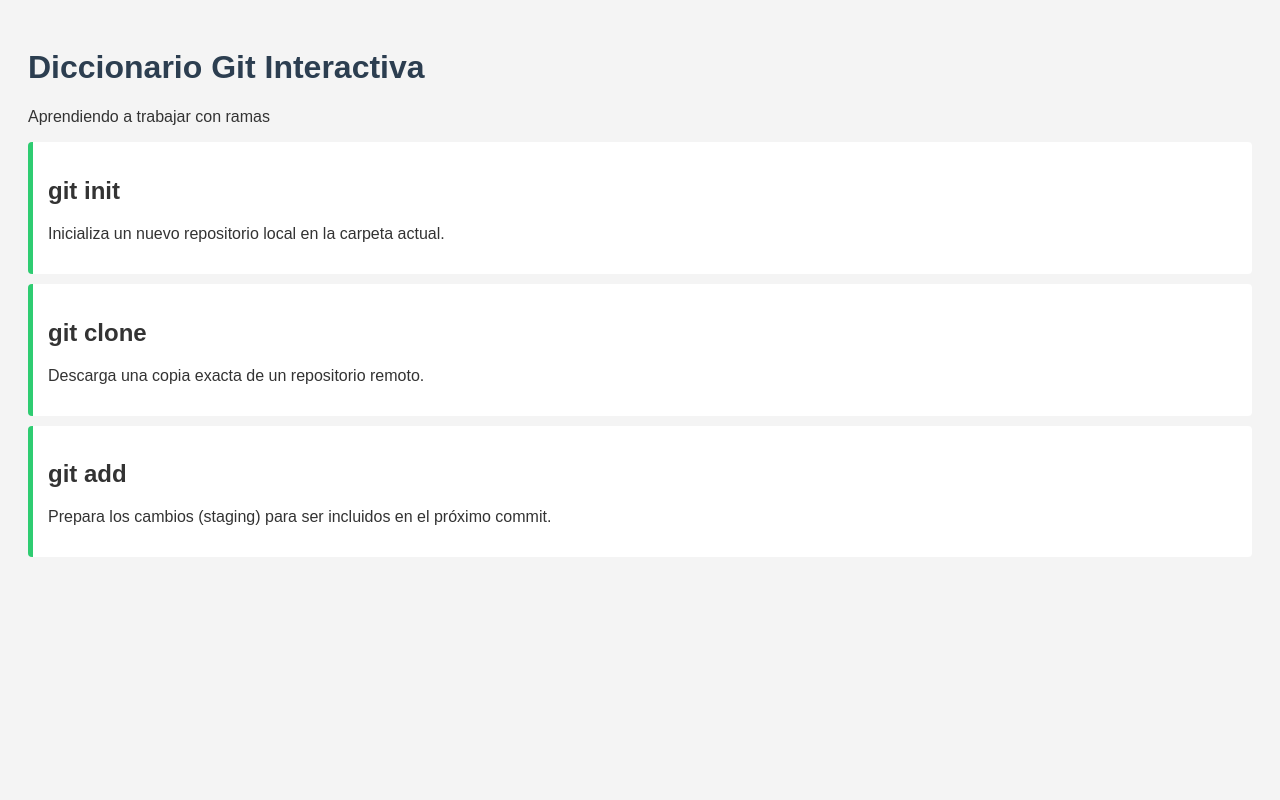
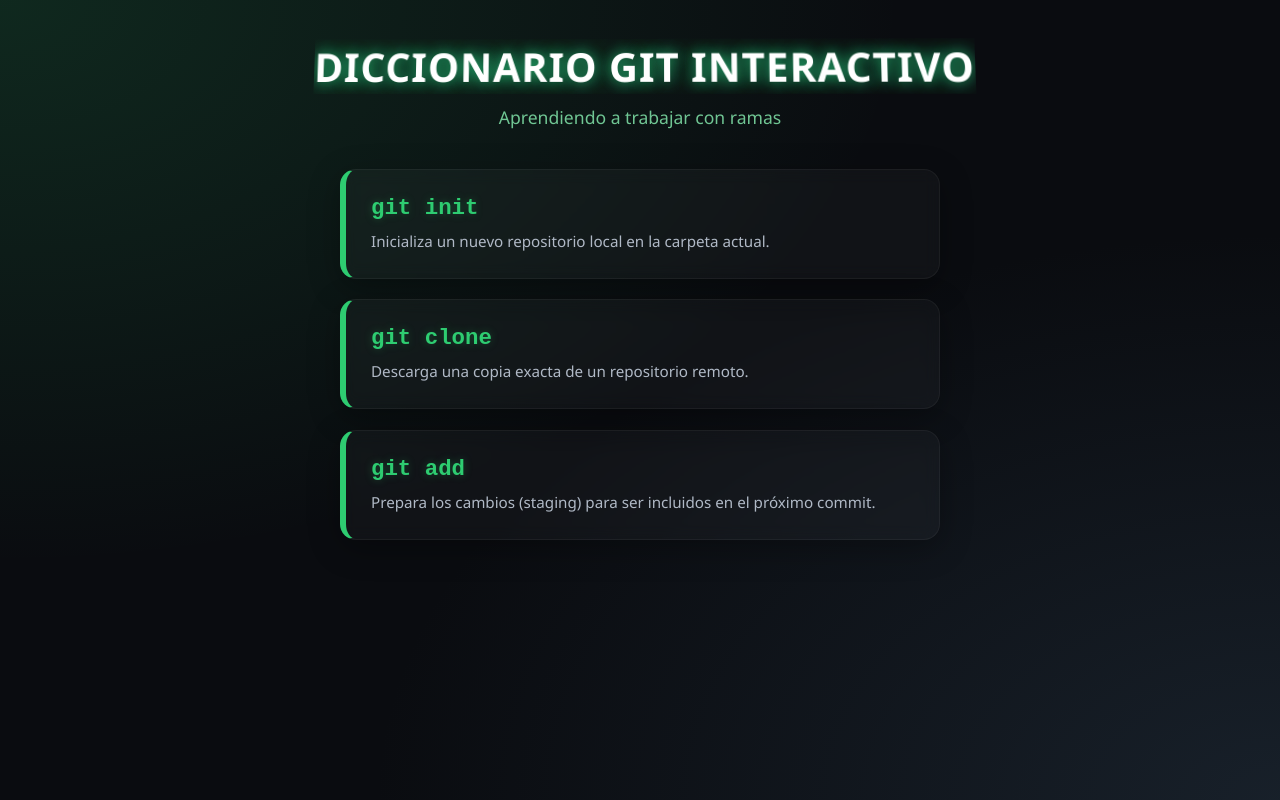
Before and after one commit to jeffersonQuispe199/ramas-, a plain HTML site: page index.html in a window 1280 px wide. Drawn offline with Linux system fonts and the light colour scheme.

Commit message:
cambio de visualizacion toque led movimiento en 3dcon IA

```diff
--- a/index.html
+++ b/index.html
@@ -8,7 +8,7 @@
 </head>
 <body>
     <header>
-        <h1>Diccionario Git Interactiva</h1>
+        <h1>Diccionario Git Interactivo</h1>
         <p>Aprendiendo a trabajar con ramas</p>
     </header>
     <main id="contenedor">
@@ -24,7 +24,8 @@
             <h2>git add</h2>
             <p>Prepara los cambios (staging) para ser incluidos en el próximo commit.</p>
         </section>
-        <!-- Aquí los estudiantes agregarán más comandos luego -->
-    </main>
+        </main>
+
+    <script src="script.js"></script>
 </body>
 </html>
--- a/style.css
+++ b/style.css
@@ -1,3 +1,156 @@
-body { font-family: sans-serif; background-color: #f4f4f4; color: #333; padding: 20px; }
-.comando { background: white; padding: 15px; margin-bottom: 10px; border-left: 5px solid #2ecc71; border-radius: 4px; }
-h1 { color: #2c3e50; }
+/* Reseteo y Fondo Oscuro Cyberpunk */
+* {
+    box-sizing: border-box;
+    margin: 0;
+    padding: 0;
+}
+
+body {
+    font-family: 'Segoe UI', Roboto, Helvetica, sans-serif;
+    background-color: #0a0c10;
+    background-image:
+        radial-gradient(at 0% 0%, rgba(46, 204, 113, 0.15) 0px, transparent 50%),
+        radial-gradient(at 100% 100%, rgba(44, 62, 80, 0.4) 0px, transparent 50%);
+    color: #e0e6ed;
+    padding: 40px 20px;
+    min-height: 100vh;
+    display: flex;
+    flex-direction: column;
+    align-items: center;
+}
+
+/* Encabezado con Estilo de Neón */
+header {
+    text-align: center;
+    margin-bottom: 40px;
+}
+
+h1 {
+    color: #ffffff;
+    font-size: 2.5rem;
+    font-weight: 800;
+    letter-spacing: 1px;
+    text-transform: uppercase;
+    text-shadow: 0 0 10px rgba(46, 204, 113, 0.6), 0 0 20px rgba(46, 204, 113, 0.2);
+    margin-bottom: 10px;
+}
+
+header p {
+    color: #8af3b4;
+    font-size: 1.1rem;
+    opacity: 0.8;
+}
+
+/* Contenedor Principal en Perspectiva */
+#contenedor {
+    width: 100%;
+    max-width: 600px;
+    display: flex;
+    flex-direction: column;
+    gap: 20px;
+    /* Activamos la perspectiva 3D para los hijos */
+    perspective: 1000px;
+}
+
+/* Tarjetas Comando: Glassmorphism + LED + 3D Setup */
+.comando {
+    background: rgba(255, 255, 255, 0.03);
+    border: 1px solid rgba(255, 255, 255, 0.05);
+    padding: 25px;
+    border-radius: 16px;
+    backdrop-filter: blur(8px);
+    -webkit-backdrop-filter: blur(8px);
+
+    /* El borde LED izquierdo clásico que tenías, pero ahora brilla */
+    border-left: 6px solid #2ecc71;
+    box-shadow: 0 8px 32px 0 rgba(0, 0, 0, 0.3);
+
+    /* Propiedades de transición para suavizar el movimiento */
+    transform-style: preserve-3d;
+    transform: perspective(1000px) rotateX(0deg) rotateY(0deg) translateZ(0px);
+    transition: transform 0.1s ease, box-shadow 0.3s ease, background 0.3s ease;
+    cursor: pointer;
+}
+
+/* Efecto Hover: Luces LED se encienden */
+.comando:hover {
+    background: rgba(46, 204, 113, 0.08);
+    border-color: rgba(46, 204, 113, 0.3);
+    /* Sombra LED verde neón */
+    box-shadow:
+        0 15px 35px rgba(0, 0, 0, 0.5),
+        0 0 15px rgba(46, 204, 113, 0.4);
+}
+
+/* Detalles del texto con efecto de profundidad 3D (translateZ) */
+.comando h2 {
+    color: #2ecc71;
+    font-size: 1.4rem;
+    margin-bottom: 8px;
+    font-family: 'Courier New', Courier, monospace;
+    transform: translateZ(30px); /* Hace que el título "salga" de la tarjeta */
+    text-shadow: 0 0 8px rgba(46, 204, 113, 0.3);
+}
+
+.comando p {
+    color: #b0b9c6;
+    line-height: 1.6;
+    font-size: 0.95rem;
+    transform: translateZ(20px); /* Un poco menos de profundidad que el h2 */
+}
+/* ==========================================
+   ACTUALIZACIÓN PARA EL H1 (TÍTULO EN MOVIMIENTO)
+   ========================================== */
+h1 {
+    color: #ffffff;
+    font-size: 2.5rem;
+    font-weight: 800;
+    letter-spacing: 1px;
+    text-transform: uppercase;
+    position: relative;
+    overflow: hidden;
+
+    /* Sombra LED verde neón base */
+    text-shadow: 0 0 10px rgba(46, 204, 113, 0.6), 0 0 20px rgba(46, 204, 113, 0.2);
+    margin-bottom: 10px;
+
+    /* Aplicamos las dos animaciones: el balanceo 3D y el brillo LED */
+    animation:
+        balanceo3D 6s ease-in-out infinite alternate,
+        brilloLed 4s linear infinite;
+}
+
+/* ==========================================
+   ANIMACIONES (KEYFRAMES)
+   ========================================== */
+
+/* 1. Movimiento 3D: Hace que el título flote y rote suavemente en el espacio */
+@keyframes balanceo3D {
+    0% {
+        transform: perspective(500px) rotateX(5deg) rotateY(-5deg) translateY(0px);
+    }
+    50% {
+        transform: perspective(500px) rotateX(-3deg) rotateY(5deg) translateY(-5px);
+    }
+    100% {
+        transform: perspective(500px) rotateX(5deg) rotateY(-3deg) translateY(0px);
+    }
+}
+
+/* 2. Efecto LED: Un pulso de luz que intensifica el neón de forma intermitente y futurista */
+@keyframes brilloLed {
+    0%, 100% {
+        text-shadow:
+            0 0 10px rgba(46, 204, 113, 0.6),
+            0 0 20px rgba(46, 204, 113, 0.3),
+            0 0 40px rgba(46, 204, 113, 0.1);
+        filter: hue-rotate(0deg); /* Mantiene tu verde original */
+    }
+    50% {
+        text-shadow:
+            0 0 15px rgba(46, 204, 113, 0.9),
+            0 0 30px rgba(46, 204, 113, 0.6),
+            0 0 60px rgba(46, 204, 113, 0.4);
+        filter: hue-rotate(15deg); /* Desplaza sutilmente el tono del verde para dar dinamismo */
+    }
+}
```
